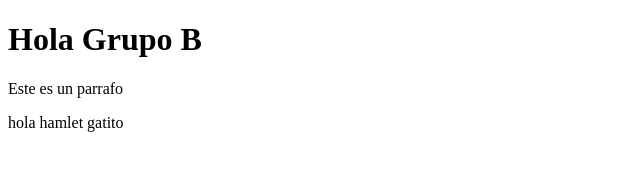
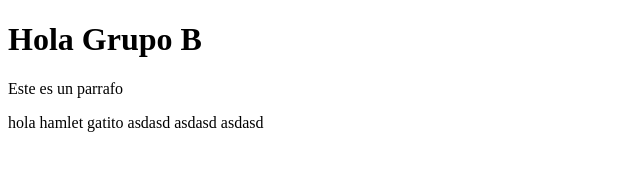
Before and after one commit to ArturoAMejia/prueba-grupo-b, a plain HTML site: page index.html in a window 1280 px wide. Shown: the whole page, without its empty margins (0-640 px from the left). Drawn offline with Linux system fonts and the light colour scheme.

Commit message:
Update index.html

```diff
--- a/index.html
+++ b/index.html
@@ -8,6 +8,6 @@
 <body>
   <h1>Hola Grupo B</h1>
   <p>Este es un parrafo</p>
-  hola hamlet gatito
+  hola hamlet gatito asdasd asdasd asdasd
 </body>
 </html>
```
